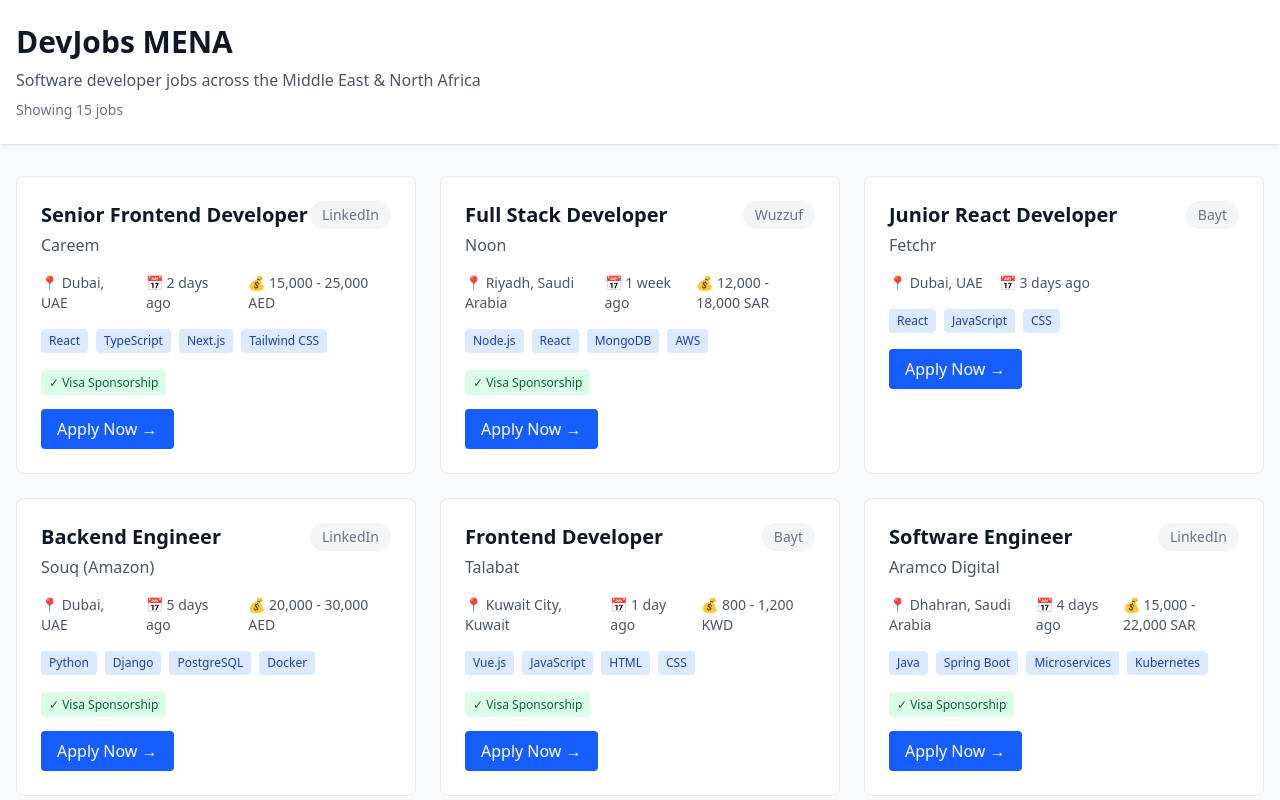
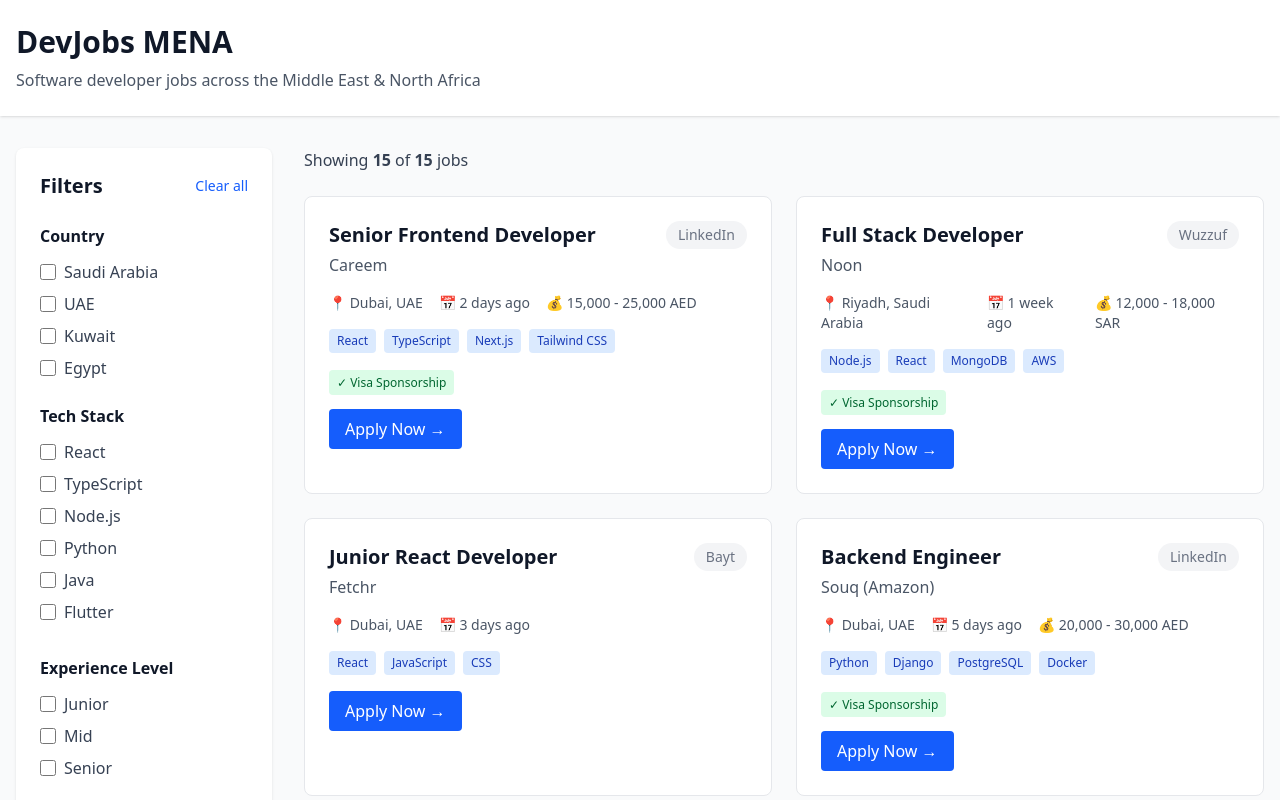
Before and after one commit to aseel-wn/devjobs-mena, a React (Vite) app: page / in a window 1280 px wide. Shown: the top 800 px of the page. Built offline with nearby package versions, Linux system fonts and the light colour scheme.

Commit message:
Add filter sidebar with working filters

```diff
--- a/src/App.tsx
+++ b/src/App.tsx
@@ -1,30 +1,135 @@
+import { useState, useMemo } from 'react';
 import { JobCard } from './components/JobCard';
+import { FilterSidebar } from './components/FilterSidebar';
 import { mockJobs } from './data/mockJobs';
 
 function App() {
+  const [selectedCountries, setSelectedCountries] = useState<string[]>([]);
+  const [selectedTechStack, setSelectedTechStack] = useState<string[]>([]);
+  const [selectedLevels, setSelectedLevels] = useState<string[]>([]);
+  const [visaSponsorshipOnly, setVisaSponsorshipOnly] = useState(false);
+
+  const handleCountryChange = (country: string) => {
+    setSelectedCountries((prev) =>
+      prev.includes(country)
+        ? prev.filter((c) => c !== country)
+        : [...prev, country]
+    );
+  };
+
+  const handleTechStackChange = (tech: string) => {
+    setSelectedTechStack((prev) =>
+      prev.includes(tech) ? prev.filter((t) => t !== tech) : [...prev, tech]
+    );
+  };
+
+  const handleLevelChange = (level: string) => {
+    setSelectedLevels((prev) =>
+      prev.includes(level) ? prev.filter((l) => l !== level) : [...prev, level]
+    );
+  };
+
+  const handleClearFilters = () => {
+    setSelectedCountries([]);
+    setSelectedTechStack([]);
+    setSelectedLevels([]);
+    setVisaSponsorshipOnly(false);
+  };
+
+  const filteredJobs = useMemo(() => {
+    return mockJobs.filter((job) => {
+      // Country filter
+      if (
+        selectedCountries.length > 0 &&
+        !selectedCountries.includes(job.country)
+      ) {
+        return false;
+      }
+
+      // Tech stack filter
+      if (selectedTechStack.length > 0) {
+        const hasMatchingTech = job.techStack?.some((tech) =>
+          selectedTechStack.includes(tech)
+        );
+        if (!hasMatchingTech) return false;
+      }
+
+      // Experience level filter
+      if (
+        selectedLevels.length > 0 &&
+        job.experienceLevel &&
+        !selectedLevels.includes(job.experienceLevel)
+      ) {
+        return false;
+      }
+
+      // Visa sponsorship filter
+      if (visaSponsorshipOnly && !job.visaSponsorship) {
+        return false;
+      }
+
+      return true;
+    });
+  }, [
+    selectedCountries,
+    selectedTechStack,
+    selectedLevels,
+    visaSponsorshipOnly,
+  ]);
+
   return (
     <div className="min-h-screen bg-gray-50">
       <header className="bg-white shadow">
         <div className="max-w-7xl mx-auto px-4 py-6">
-          <h1 className="text-3xl font-bold text-gray-900">
-            DevJobs MENA
-          </h1>
+          <h1 className="text-3xl font-bold text-gray-900">DevJobs MENA</h1>
           <p className="text-gray-600 mt-2">
             Software developer jobs across the Middle East & North Africa
-          </p>
-          <p className="text-sm text-gray-500 mt-2">
-            Showing {mockJobs.length} jobs
           </p>
         </div>
       </header>
 
-      <main className="max-w-7xl mx-auto px-4 py-8">
-        <div className="grid grid-cols-1 md:grid-cols-2 lg:grid-cols-3 gap-6">
-          {mockJobs.map(job => (
-            <JobCard key={job.id} job={job} />
-          ))}
+      <div className="max-w-7xl mx-auto px-4 py-8">
+        <div className="flex gap-8">
+          {/* Sidebar */}
+          <aside className="w-64 flex-shrink-0">
+            <FilterSidebar
+              selectedCountries={selectedCountries}
+              selectedTechStack={selectedTechStack}
+              selectedLevels={selectedLevels}
+              visaSponsorshipOnly={visaSponsorshipOnly}
+              onCountryChange={handleCountryChange}
+              onTechStackChange={handleTechStackChange}
+              onLevelChange={handleLevelChange}
+              onVisaSponsorshipChange={setVisaSponsorshipOnly}
+              onClearFilters={handleClearFilters}
+            />
+          </aside>
+
+          {/* Main content */}
+          <main className="flex-1">
+            <div className="mb-6">
+              <p className="text-gray-700">
+                Showing <span className="font-semibold">{filteredJobs.length}</span> of{' '}
+                <span className="font-semibold">{mockJobs.length}</span> jobs
+              </p>
+            </div>
+
+            {filteredJobs.length === 0 ? (
+              <div className="bg-white rounded-lg shadow p-12 text-center">
+                <p className="text-gray-600 text-lg">
+                  No jobs match your filters. Try adjusting your criteria.
+                </p>
+              </div>
+            ) : (
+              <div className="grid grid-cols-1 lg:grid-cols-2 gap-6">
+                {filteredJobs.map((job) => (
+                  <JobCard key={job.id} job={job} />
+                ))}
+              </div>
+            )}
+          </main>
         </div>
-      </main>
+      </div>
     </div>
   );
 }
--- /dev/null
+++ b/src/components/FilterSidebar.tsx
@@ -0,0 +1,121 @@
+interface FilterSidebarProps {
+  selectedCountries: string[];
+  selectedTechStack: string[];
+  selectedLevels: string[];
+  visaSponsorshipOnly: boolean;
+  onCountryChange: (country: string) => void;
+  onTechStackChange: (tech: string) => void;
+  onLevelChange: (level: string) => void;
+  onVisaSponsorshipChange: (checked: boolean) => void;
+  onClearFilters: () => void;
+}
+
+export function FilterSidebar({
+  selectedCountries,
+  selectedTechStack,
+  selectedLevels,
+  visaSponsorshipOnly,
+  onCountryChange,
+  onTechStackChange,
+  onLevelChange,
+  onVisaSponsorshipChange,
+  onClearFilters,
+}: FilterSidebarProps) {
+  const countries = ['Saudi Arabia', 'UAE', 'Kuwait', 'Egypt'];
+  const techStacks = [
+    'React',
+    'TypeScript',
+    'Node.js',
+    'Python',
+    'Java',
+    'Flutter',
+    'Vue.js',
+    'Go',
+    'AWS',
+    'Docker',
+  ];
+  const levels = ['Junior', 'Mid', 'Senior'];
+
+  return (
+    <div className="bg-white rounded-lg shadow p-6 sticky top-4">
+      <div className="flex justify-between items-center mb-6">
+        <h2 className="text-xl font-bold text-gray-900">Filters</h2>
+        <button
+          onClick={onClearFilters}
+          className="text-sm text-blue-600 hover:text-blue-800"
+        >
+          Clear all
+        </button>
+      </div>
+
+      {/* Country Filter */}
+      <div className="mb-6">
+        <h3 className="font-semibold text-gray-900 mb-3">Country</h3>
+        <div className="space-y-2">
+          {countries.map((country) => (
+            <label key={country} className="flex items-center cursor-pointer">
+              <input
+                type="checkbox"
+                checked={selectedCountries.includes(country)}
+                onChange={() => onCountryChange(country)}
+                className="mr-2 w-4 h-4 text-blue-600"
+              />
+              <span className="text-gray-700">{country}</span>
+            </label>
+          ))}
+        </div>
+      </div>
+
+      {/* Tech Stack Filter */}
+      <div className="mb-6">
+        <h3 className="font-semibold text-gray-900 mb-3">Tech Stack</h3>
+        <div className="space-y-2 max-h-48 overflow-y-auto">
+          {techStacks.map((tech) => (
+            <label key={tech} className="flex items-center cursor-pointer">
+              <input
+                type="checkbox"
+                checked={selectedTechStack.includes(tech)}
+                onChange={() => onTechStackChange(tech)}
+                className="mr-2 w-4 h-4 text-blue-600"
+              />
+              <span className="text-gray-700">{tech}</span>
+            </label>
+          ))}
+        </div>
+      </div>
+
+      {/* Experience Level Filter */}
+      <div className="mb-6">
+        <h3 className="font-semibold text-gray-900 mb-3">Experience Level</h3>
+        <div className="space-y-2">
+          {levels.map((level) => (
+            <label key={level} className="flex items-center cursor-pointer">
+              <input
+                type="checkbox"
+                checked={selectedLevels.includes(level)}
+                onChange={() => onLevelChange(level)}
+                className="mr-2 w-4 h-4 text-blue-600"
+              />
+              <span className="text-gray-700">{level}</span>
+            </label>
+          ))}
+        </div>
+      </div>
+
+      {/* Visa Sponsorship Filter */}
+      <div>
+        <label className="flex items-center cursor-pointer">
+          <input
+            type="checkbox"
+            checked={visaSponsorshipOnly}
+            onChange={(e) => onVisaSponsorshipChange(e.target.checked)}
+            className="mr-2 w-4 h-4 text-blue-600"
+          />
+          <span className="text-gray-700 font-semibold">
+            Visa Sponsorship Only
+          </span>
+        </label>
+      </div>
+    </div>
+  );
+}
```
